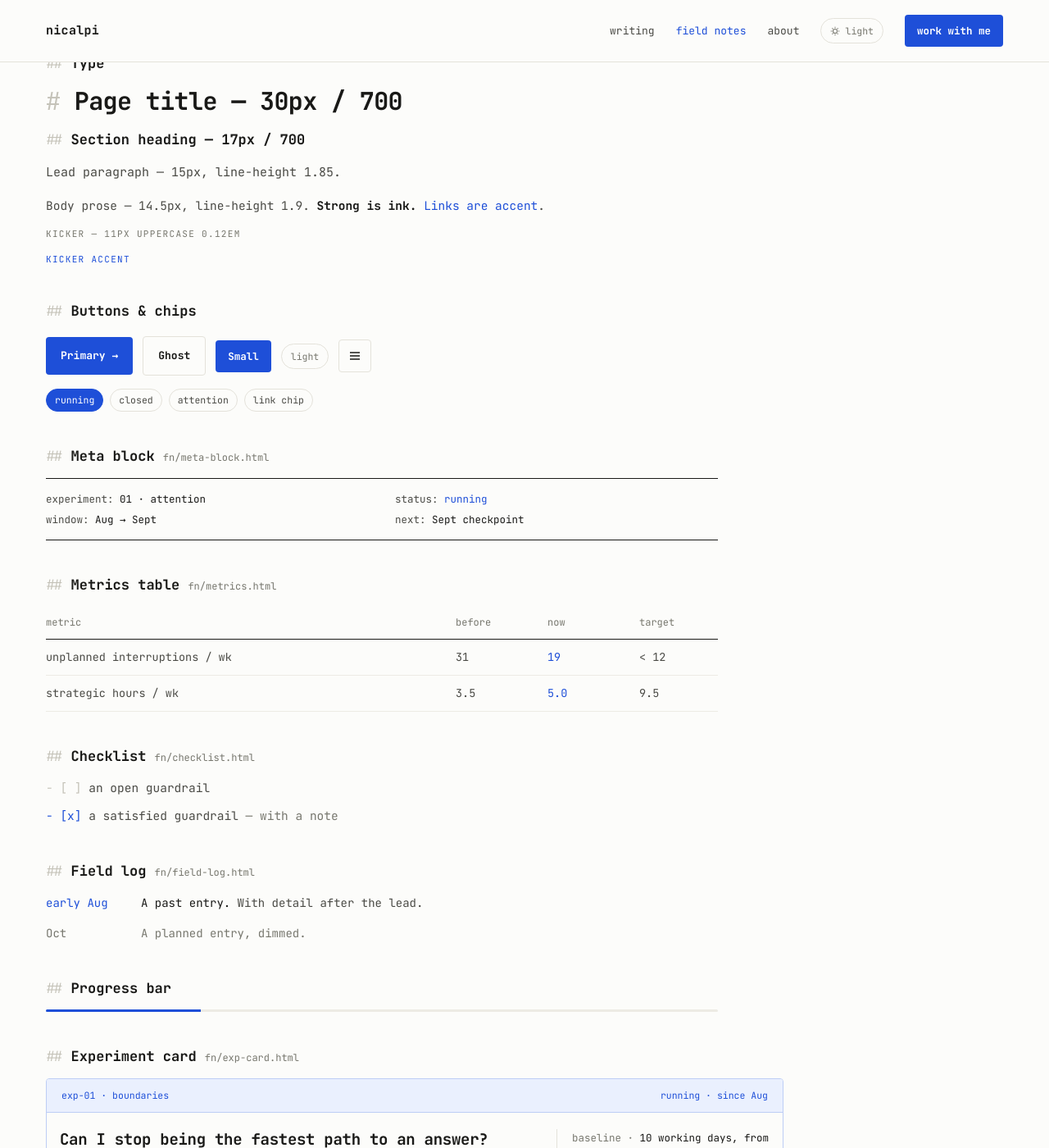
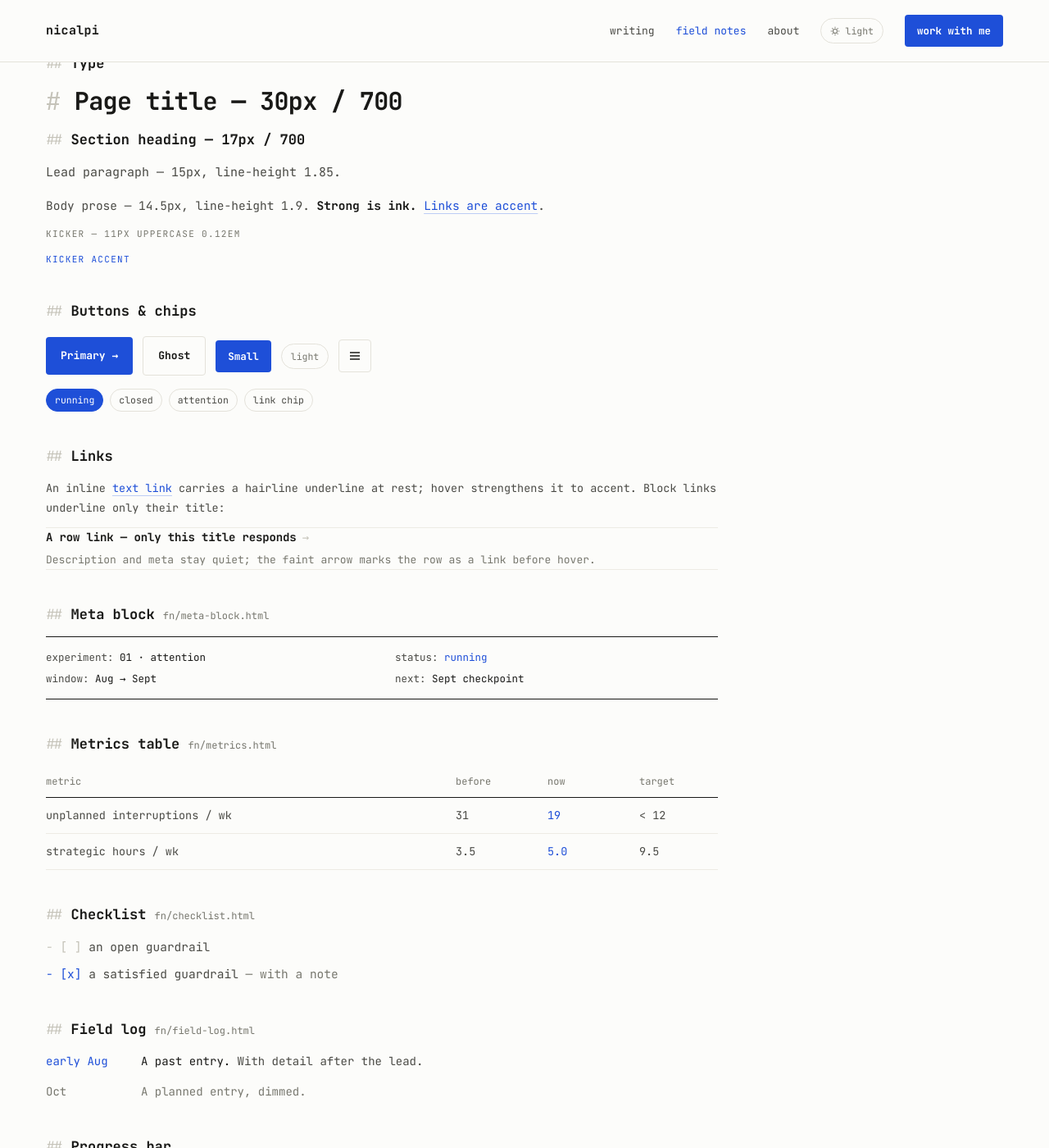
Before and after one commit to nicalpi/nicalpi.com, a Jekyll site: the page built from styleguide.html, in a window 1280 px wide and 1400 px high, scrolled down 449 px. Shown: the whole window at 82% size. Built offline with Jekyll 4.4.1, drawn with Linux system fonts in a browser that asks for light colours.

Commit message:
Link affordance system: title-only underlines on rows, faint arrows, at-rest hairlines
- Inline links: hairline accent-line underline at rest, accent on hover
- .link-block/.link-title: rows and cards underline only the title; a
  faint arrow after the title marks it as a link before hover
- Flagship card gains an explicit 'read the full brief' link
- Documented in nicalpi-brand skill and /styleguide/

Co-Authored-By: Claude Fable 5 <noreply@anthropic.com>

```diff
--- a/_includes/fn/exp-card.html
+++ b/_includes/fn/exp-card.html
@@ -12,7 +12,7 @@
   </div>
   <div class="grid md:grid-cols-[minmax(0,1fr)_260px] gap-5 md:gap-8 p-4 md:py-5">
     <div class="flex flex-col gap-[9px]">
-      <span class="text-[17px] md:text-[19px] leading-[1.4] font-bold tracking-[-0.015em]">{{ e.title }}</span>
+      <span class="link-title text-[17px] md:text-[19px] leading-[1.4] font-bold tracking-[-0.015em]">{{ e.title }}</span>
       {% if e.summary %}<span class="text-[13px] md:text-[13.5px] leading-[1.8] text-body">{{ e.summary }}</span>{% endif %}
       {% if e.status == 'running' and e.progress_pct %}
       <div class="progress-track" role="progressbar" aria-valuenow="{{ e.progress_pct }}" aria-valuemin="0" aria-valuemax="100" aria-label="Experiment progress">
--- a/blog.html
+++ b/blog.html
@@ -33,11 +33,11 @@ og_image: /assets/images/og/blog.jpg
     <div class="flex flex-col px-5 pb-10 md:px-10 md:pb-12 max-w-[900px]" id="post-list">
       {% for post in site.posts %}
       <a href="{{ post.url }}" data-category="{{ post.category | downcase }}"
-         class="no-underline text-ink grid max-md:flex max-md:flex-col grid-cols-[34px_minmax(0,1fr)_max-content] gap-1 md:gap-[22px] items-baseline py-[14px] md:py-[15px] border-b border-line-2 group">
+         class="link-block no-underline text-ink grid max-md:flex max-md:flex-col grid-cols-[34px_minmax(0,1fr)_max-content] gap-1 md:gap-[22px] items-baseline py-[14px] md:py-[15px] border-b border-line-2 group">
         <span class="post-index hidden md:block text-[12px] text-faint">{{ forloop.index | prepend: '0' | slice: -2, 2 }}</span>
         <span class="md:hidden text-[11.5px] text-muted">{{ post.category | downcase }} · {{ post.date | date: "%-d %b %Y" }} · {{ post.reading_time | default: "5" }} min</span>
         <span class="flex flex-col gap-1">
-          <span class="text-[14.5px] md:text-[15.5px] font-bold tracking-[-0.01em] leading-[1.45] group-hover:text-accent">{{ post.title }}</span>
+          <span class="link-title text-[14.5px] md:text-[15.5px] font-bold tracking-[-0.01em] leading-[1.45] group-hover:text-accent">{{ post.title }}</span>
           {% if post.description %}<span class="hidden md:block text-[13px] text-muted leading-[1.7]">{{ post.description | truncate: 130 }}</span>{% endif %}
         </span>
         <span class="hidden md:block text-[12px] text-muted text-right whitespace-nowrap">{{ post.category | downcase }} · {{ post.date | date: "%-d %b %Y" }} · {{ post.reading_time | default: "5" }} min</span>
--- a/styleguide.html
+++ b/styleguide.html
@@ -60,6 +60,16 @@ sitemap: false
       <span class="chip">attention</span>
       <a href="#" class="chip">link chip</a>
     </div>
+  </section>
+
+  <!-- links -->
+  <section class="flex flex-col gap-3 max-w-article">
+    <h2 class="m-0 text-[17px] font-bold text-ink"><span class="md-mark">## </span>Links</h2>
+    <p class="m-0 text-[13.5px] leading-[1.8] text-body">An inline <a href="#">text link</a> carries a hairline underline at rest; hover strengthens it to accent. Block links underline only their title:</p>
+    <a href="#" class="link-block no-underline text-ink flex flex-col gap-1 py-3 border-t border-b border-line-2">
+      <span class="link-title text-[15.5px] font-bold tracking-[-0.01em]">A row link — only this title responds</span>
+      <span class="text-[13px] text-muted leading-[1.7]">Description and meta stay quiet; the faint arrow marks the row as a link before hover.</span>
+    </a>
   </section>
 
   <!-- meta block -->
```
Also changed, not shown: _assets/main.css (+39 -3 lines), index.html (+8 -7 lines), .claude/skills/nicalpi-brand/components.md, assets/main.css.
